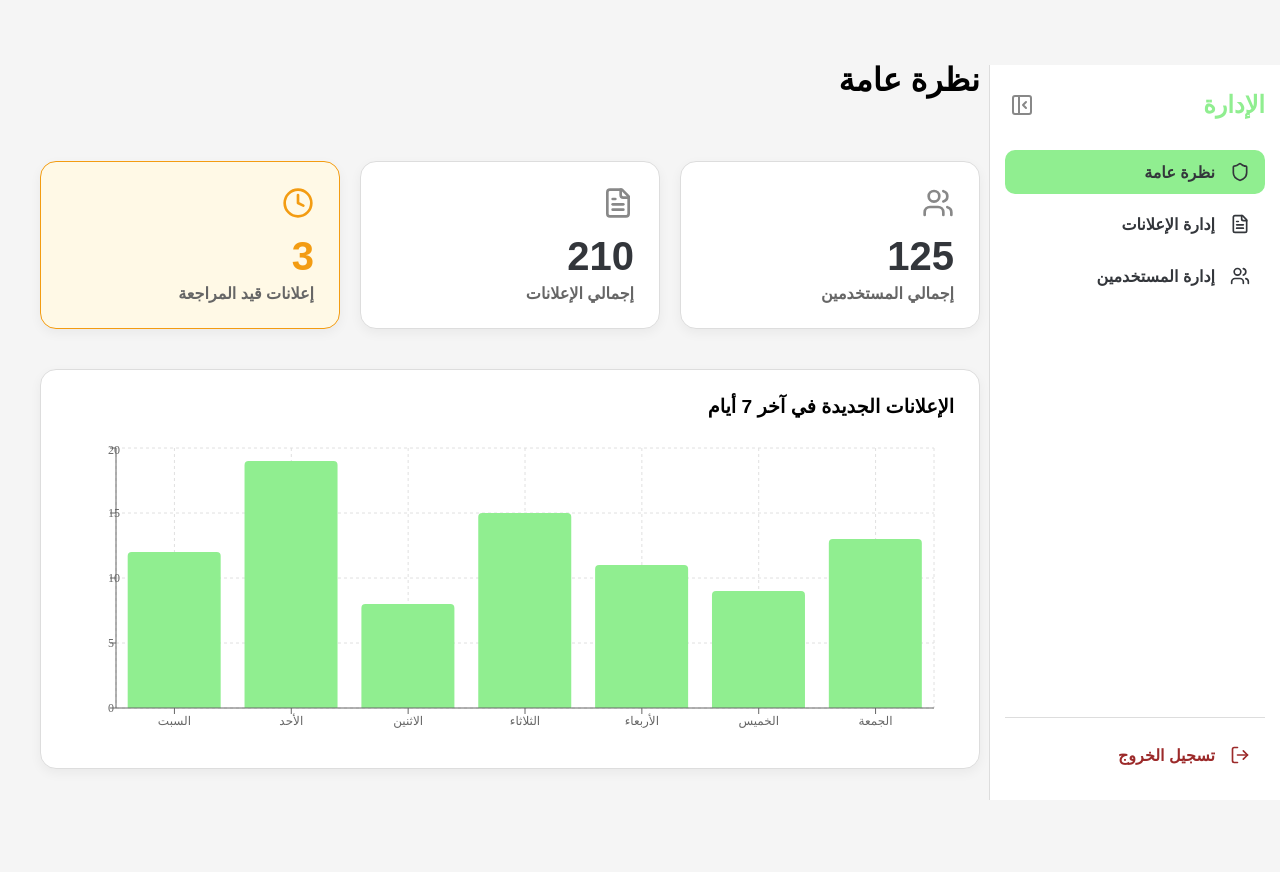
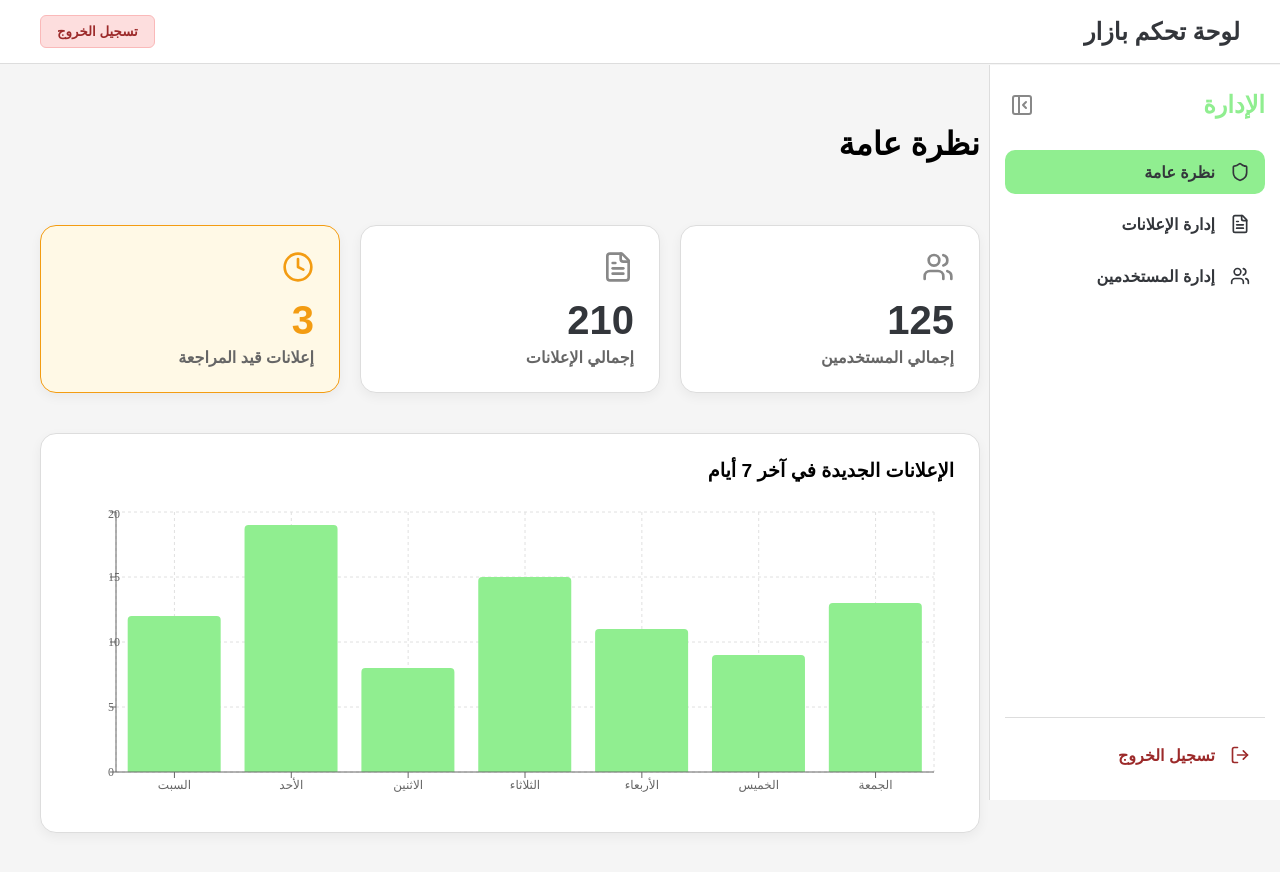
Before and after one commit to mbsarhan/bazar, a React (Create React App) app in the folder admin-panel/: page / in a window 1280 px wide. Shown: the top 872 px of the page. Before the commit the page ends 849 px from the top, so only its background shows below. Built offline with nearby package versions, Linux system fonts and the light colour scheme; sample sign-in values are in the browser's storage.

Commit message:
modified the app.js file in the admin panel

```diff
--- a/admin-panel/src/App.js
+++ b/admin-panel/src/App.js
@@ -5,9 +5,26 @@ import { AuthProvider, useAuth } from './context/AuthContext';
 import AdminLogin from './components/AdminLogin';
 import AdminLayout from './components/admin/AdminLayout';
 import ManageAds from './components/admin/ManageAds';
-import AdminDashboard from './components/admin/AdminDashboard'; // 1. Import the real component
-import ManageUsers from './components/admin/ManageUsers'; // Also import this for completeness
+import AdminAdDetailView from './components/admin/AdminAdDetailView';
+import ManageUsers from './components/admin/ManageUsers';
+import AdminDashboard from './components/admin/AdminDashboard';
 import './styles/forms.css';
+
+// --- A simple, consistent Header for the Admin Panel ---
+const AdminHeader = () => {
+    const { logout } = useAuth();
+    return (
+        <header className="main-header">
+            <div className="header-content">
+                <div className="logo">لوحة تحكم بازار</div>
+                <div className="header-actions">
+                    <button onClick={logout} className="logout-btn-header">تسجيل الخروج</button>
+                </div>
+            </div>
+        </header>
+    );
+};
+
 
 const ProtectedRoute = () => {
     const { admin, isLoading } = useAuth();
@@ -21,8 +38,6 @@ const PublicRoute = () => {
     return admin ? <Navigate to="/" replace /> : <Outlet />;
 };
 
-// The old placeholder has been removed.
-
 function App() {
   return (
     <AuthProvider>
@@ -33,15 +48,22 @@ function App() {
           </Route>
 
           <Route element={<ProtectedRoute />}>
-            <Route element={<AdminLayout />}>
-
-              {/* --- THIS IS THE GUARANTEED FIX --- */}
-              {/* The root path now correctly renders the real AdminDashboard component */}
-              <Route path="/" element={<AdminDashboard />} />
-
-              <Route path="/manage-ads" element={<ManageAds />} />
-              <Route path="/manage-users" element={<ManageUsers />} />
-
+            {/* --- THIS IS THE FIX --- */}
+            {/* The Header is now part of the protected layout */}
+            <Route
+                element={
+                    <>
+                        <AdminHeader />
+                        <Outlet />
+                    </>
+                }
+            >
+                <Route element={<AdminLayout />}>
+                    <Route path="/" element={<AdminDashboard />} />
+                    <Route path="/manage-ads" element={<ManageAds />} />
+                    <Route path="/admin/view-ad/:adId" element={<AdminAdDetailView />} />
+                    <Route path="/manage-users" element={<ManageUsers />} />
+                </Route>
             </Route>
           </Route>
         </Routes>
```
